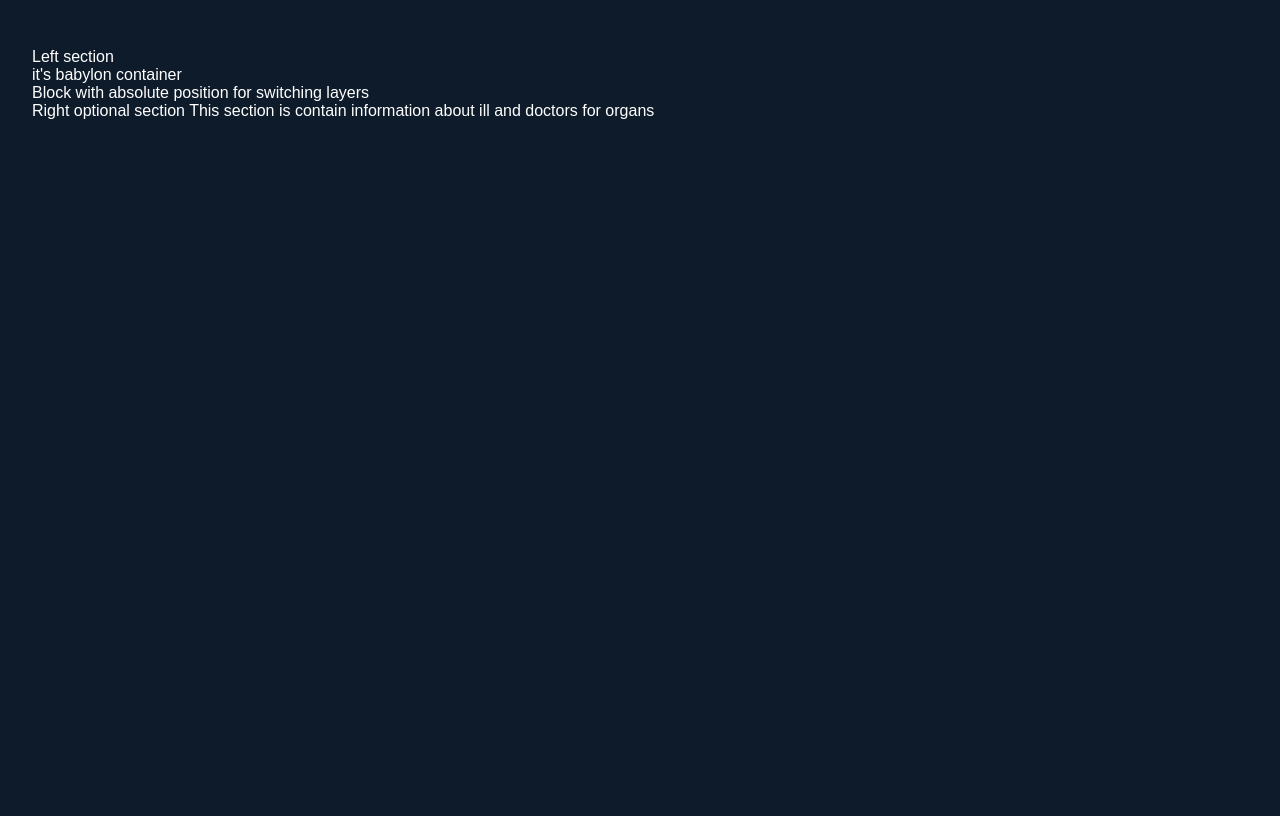
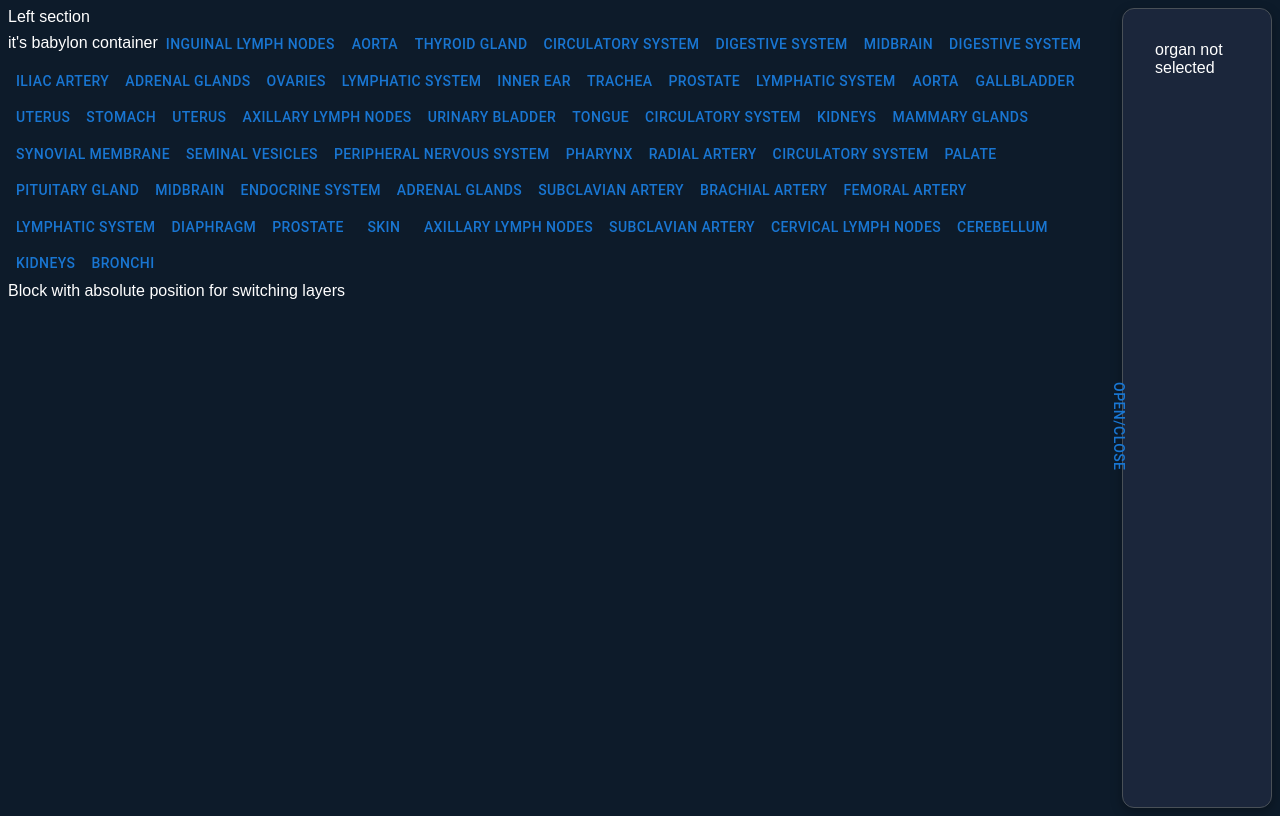
Before and after one commit to D1i/start-conf, a Next.js app: page /en/dynamic-atlas in a window 1280 px wide. Built offline with nearby package versions, Linux system fonts and the light colour scheme.

Commit message:
basic dynamic atlas

```diff
--- a/src/app/[locale]/dynamic-atlas/page.tsx
+++ b/src/app/[locale]/dynamic-atlas/page.tsx
@@ -1,16 +1,56 @@
 "use client";
 
+import { useCallback, useState, ReactNode } from "react";
+import { useAtomValue, useAtom } from "jotai";
+import classname from "classnames";
+import Button from "@mui/material/Button";
+
+import { organsStorage } from "@/storage/organs-storage";
+
+import { selectedOrgan } from "@/storage/utilitar-storage";
+
+import style from "./style.module.scss";
+
 export default function DynamicAtlas() {
+  const organsData = useAtomValue(organsStorage);
+  const [currentSelectedOrgan, setCurrentSelectedOrgan] =
+    useAtom(selectedOrgan);
+
+  const [isOpenInfoBlock, setIsOpenInfoBlock] = useState(false);
+
+  const handleToggleIsOpen = useCallback(() => {
+    setIsOpenInfoBlock((prev) => !prev);
+  }, []);
+
   return (
-    <div>
+    <div className={style.container}>
       <div>
         Left section
-        <div>it's babylon container</div>
+        <div>
+          it's babylon container
+          {organsData.map((organ) => (
+            <Button
+              key={organ.id + "selector"}
+              onClick={() => setCurrentSelectedOrgan(organ.id)}
+            >
+              {organ.name}
+            </Button>
+          ))}
+        </div>
         <div>Block with absolute position for switching layers</div>
       </div>
-      <div>
-        Right optional section This section is contain information about ill and
-        doctors for organs
+      <div
+        className={classname(style.infoContainer, {
+          [`${style.hidden}`]: isOpenInfoBlock,
+        })}
+      >
+        <div>
+          {organsData.find((organ) => organ.id === currentSelectedOrgan)
+            ?.description ?? "organ not selected"}
+        </div>
+        <Button onClick={handleToggleIsOpen} className={style.openCloseToggler}>
+          OPEN/CLOSE
+        </Button>
       </div>
     </div>
   );
--- /dev/null
+++ b/src/app/[locale]/dynamic-atlas/style.module.scss
@@ -0,0 +1,32 @@
+@import "src/app/style-constants.module";
+
+.container {
+  display: flex;
+  justify-content: space-between;
+
+  & > div {
+    height: 100vh;
+  }
+
+  & > .infoContainer {
+    @include block();
+
+    position: relative;
+    min-width: 150px;
+    width: 30%;
+    transition: transform 0.3s linear;
+
+    &.hidden {
+      transform: translateX(99%);
+    }
+
+    & > .openCloseToggler {
+      position: absolute;
+
+      left: -4.7rem;
+      top: 50%;
+
+      transform: rotate(90deg) translateY(-50%);
+    }
+  }
+}
--- a/src/app/style-constants.module.scss
+++ b/src/app/style-constants.module.scss
@@ -5,11 +5,31 @@ $color-text: #ffffff; // белый текст
 $color-border: #495057; // серая рамка
 $color-hover: #2c3e50; // для hover-эффектов
 $color-accent: #748cab; // акцентный светло-синий
+$bg-surface: #1b263b;
+$color-text: #ffffff;
+$color-border: #495057;
 
-@mixin section($paddingY: 3rem) {
+@mixin section($paddingY: 0.5rem) {
   background-color: $color-bg;
   color: $color-text;
-  padding: $paddingY 2rem;
+  padding: $paddingY;
+}
+
+@mixin block(
+  $padding: 2rem,
+  $border-radius: 12px,
+  $border: 1px solid $color-border,
+  $shadow: 0 4px 12px rgba(0, 0, 0, 0.3)
+) {
+  background-color: $bg-surface;
+  color: $color-text;
+  padding: $padding;
+  border-radius: $border-radius;
+  border: $border;
+  box-shadow: $shadow;
+  transition:
+    background-color 0.3s ease,
+    box-shadow 0.3s ease;
 }
 
 @mixin mui-card-wrapper($padding: 1rem, $radius: 12px) {
--- a/src/mocks/mock-organs.ts
+++ b/src/mocks/mock-organs.ts
@@ -1,10 +1,10 @@
-import { OrganType } from "../entities/organ-types";
+import { OrganTypes } from "../entities/organ-types";
 import { Organ } from "../entities/organ";
 import { pickRandom } from "../utils";
 import { generateMockIllnessList } from "./mock-illnesses";
 import { v4 as uuid } from "uuid";
 
-export const organDescriptions: Record<OrganType, string> = {
+export const organDescriptions: Record<OrganTypes, string> = {
   Brain:
     "The central organ of the nervous system, responsible for thought, memory, and control of the body.",
   "Pituitary gland":
@@ -84,7 +84,7 @@ export const organDescriptions: Record<OrganType, string> = {
   "Muscular system": "Enables movement and maintains posture.",
 };
 
-const organTypes = Object.keys(organDescriptions) as OrganType[];
+const organTypes = Object.keys(organDescriptions) as OrganTypes[];
 
 export function generateMockOrgans(): Organ {
   const type = pickRandom(organTypes);
--- /dev/null
+++ b/src/storage/utilitar-storage.ts
@@ -0,0 +1,6 @@
+import { atomWithStorage } from "jotai/utils";
+
+export const selectedOrgan = atomWithStorage<null | string>(
+  "selectedOrganInDynamicAtlas",
+  null,
+);
--- a/src/utils/get-illnesses-by-organ.ts
+++ b/src/utils/get-illnesses-by-organ.ts
@@ -1,16 +1,18 @@
 import { Illness } from "@/entities/illness";
-import { createStore } from "jotai/vanilla/store";
+import { createStore } from "jotai";
 
 export const getIllnessesByOrgan = (illness: Array<Illness>) => {
-  const store = createStore();
+  // const store = createStore();
+  //
+  // return (store.get(illness) as Array<Illness>).reduce(
+  //   (accumulator: Array<Illness> | [], illnessIterator: Illness) => {
+  //     if (illnessIterator.organs.includes(illness)) {
+  //       accumulator.push(illnessIterator.name);
+  //       return accumulator;
+  //     }
+  //   },
+  //   [] as Array<Illness>,
+  // );
 
-  return (store.get(illness) as Array<Illness>).reduce(
-    (accumulator: Array<Illness> | [], illnessIterator: Illness) => {
-      if (illnessIterator.organs.includes(illness)) {
-        accumulator.push(illnessIterator.name);
-        return accumulator;
-      }
-    },
-    [] as Array<Illness>,
-  );
+  return [];
 };
```
